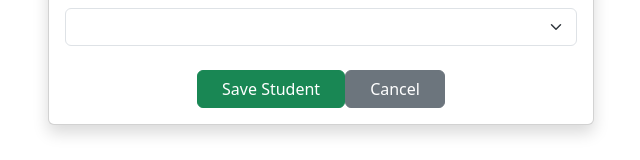
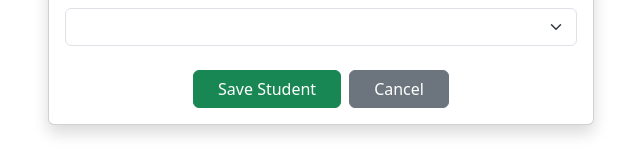
Before and after one commit to caseygore/testDeploy, an Angular app: page /add-student in a window 1280 px wide. Shown: the part 409-569 px from the top of the page, without its empty margins (319-959 px from the left). Built offline with nearby package versions, Linux system fonts and the light colour scheme.

Commit message:
Forgot Spacing for cancel

```diff
--- a/src/app/add-student/add-student.html
+++ b/src/app/add-student/add-student.html
@@ -59,7 +59,7 @@
             </div>
 
             <div class="text-center">
-              <button type="submit" class="btn btn-success px-4">
+              <button type="submit" class="btn btn-success px-4 me-2">
                 Save Student
               </button>
                                           <button class="btn btn-secondary px-4" routerLink="">
```
